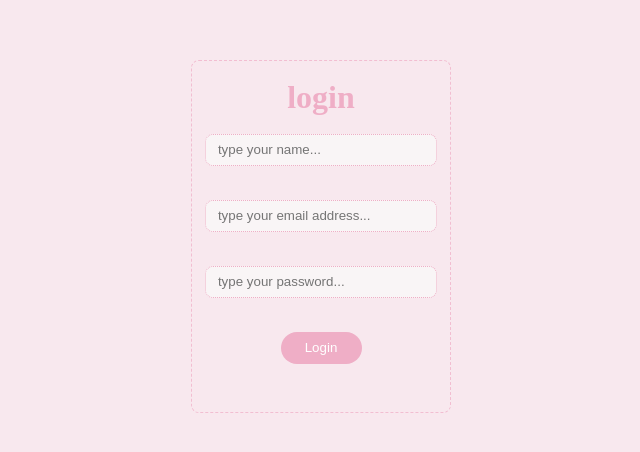
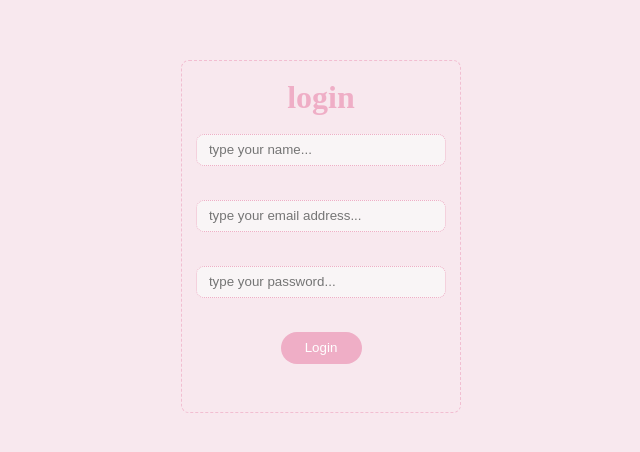
Before and after one commit to nasrin-jafari/validation-forms, a plain HTML site: page index.html in a window 1280 px wide. Shown: the part 164-616 px from the top of the page, 319-959 px from the left. Drawn offline with Linux system fonts and the light colour scheme.

Commit message:
edit width forms

```diff
--- a/style.css
+++ b/style.css
@@ -12,7 +12,7 @@
   align-items: center;
 }
 form {
-  width: 260px;
+  width: 280px;
   border: 1px dashed #f2bed1;
   border-radius: 8px;
 }
```
